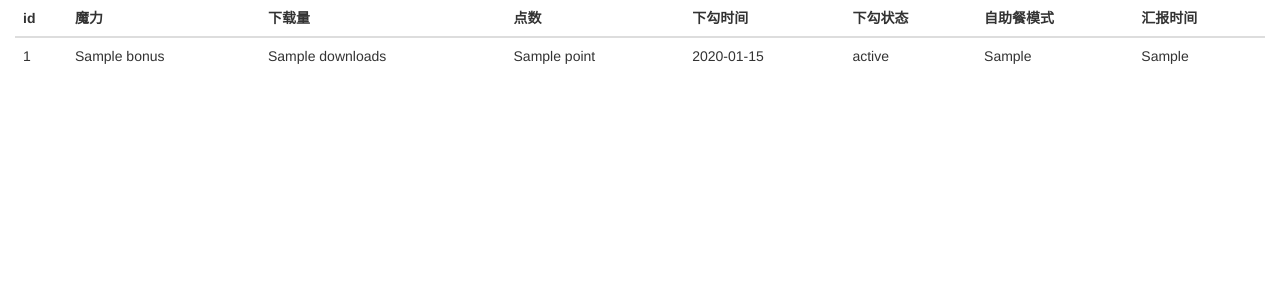
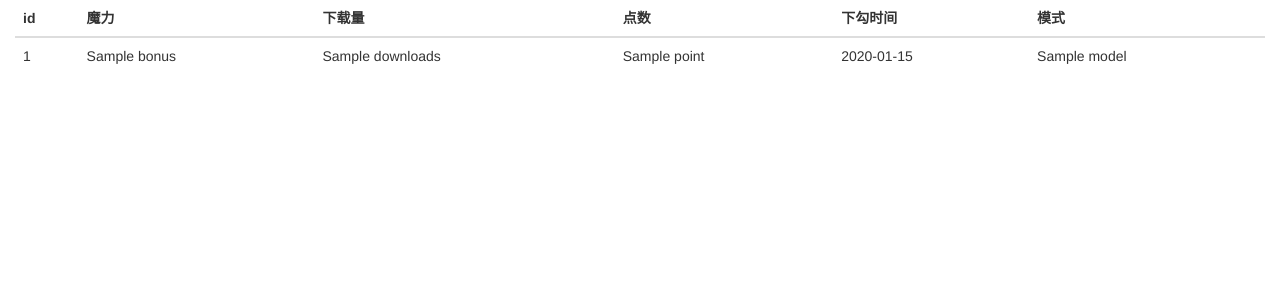
Before and after one commit to yyned2501/blackjack_server, a Flask app: template server/app/templates/state.html in a window 1280 px wide. Shown: the top 300 px of the page. Run offline with Flask 3, Linux system fonts and the light colour scheme; the template is opened without the code that fills it: most values are stand-ins (such as "Sample title", 1, 10 or a date in 2020); some libraries are stand-ins or nearby versions.

Commit message:
修改web展示

```diff
--- a/server/app/templates/state.html
+++ b/server/app/templates/state.html
@@ -11,9 +11,7 @@
                 <th>下载量</th>
                 <th>点数</th>
                 <th>下勾时间</th>
-                <th>下勾状态</th>
-                <th>自助餐模式</th>
-                <th>汇报时间</th>
+                <th>模式</th>
             </tr>
         </thead>
         <tbody>
@@ -24,9 +22,7 @@
                 <td>{{state.downloads}}</td>
                 <td>{{state.point}}</td>
                 <td>{{state.update_ts}}</td>
-                <td>{{state.state}}</td>
-                <td>{{state.gift_model}}</td>
-                <td>{{state.next_ts}}</td>
+                <td>{{state.model}}</td>
             </tr>
             {% endfor %}
         </tbody>
--- a/server/app/views/web.py
+++ b/server/app/views/web.py
@@ -18,4 +18,5 @@ def state():
         state["update_ts"] = datetime.datetime.fromtimestamp(
             state.get("update_time", 0)
         ).strftime("%Y-%m-%d %H:%M:%S")
+        state["model"] = "自助" if state.get("gift_model") else "钓鱼"
     return render_template("state.html", states=_states)
```
